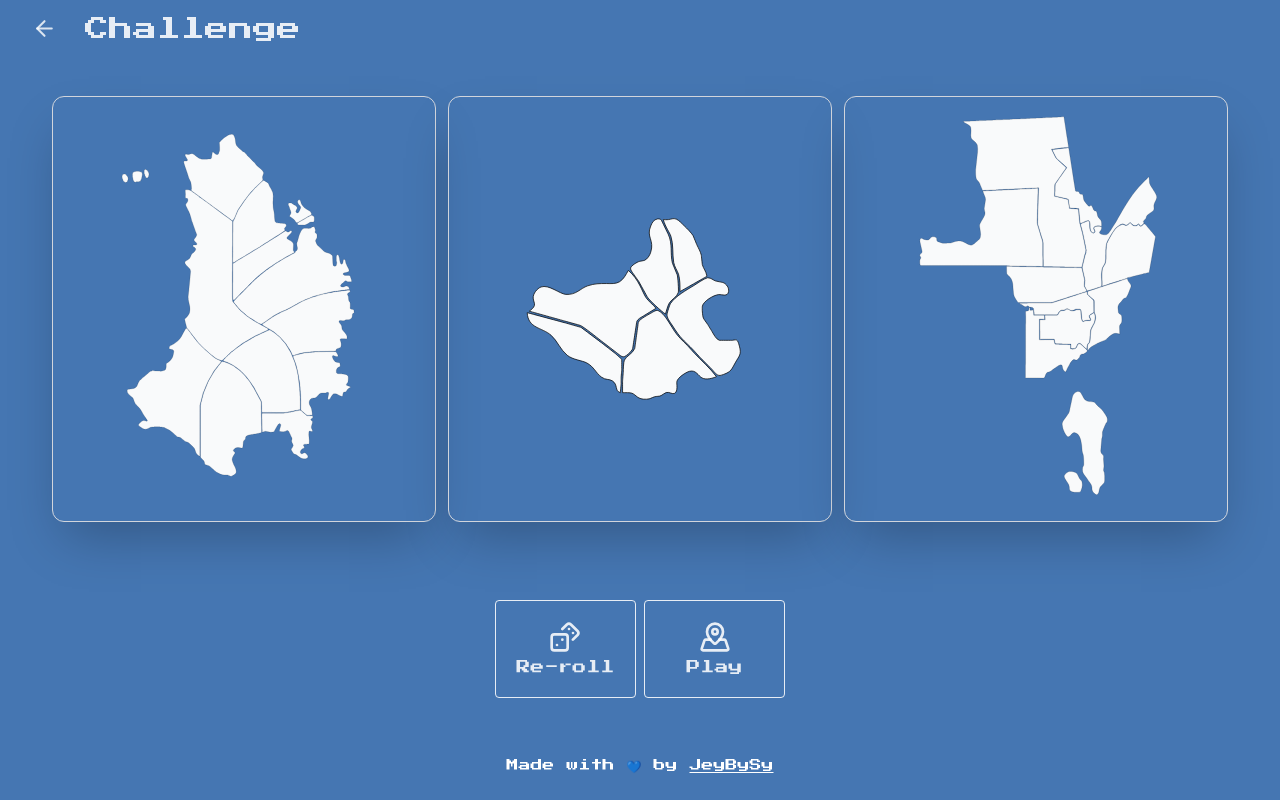
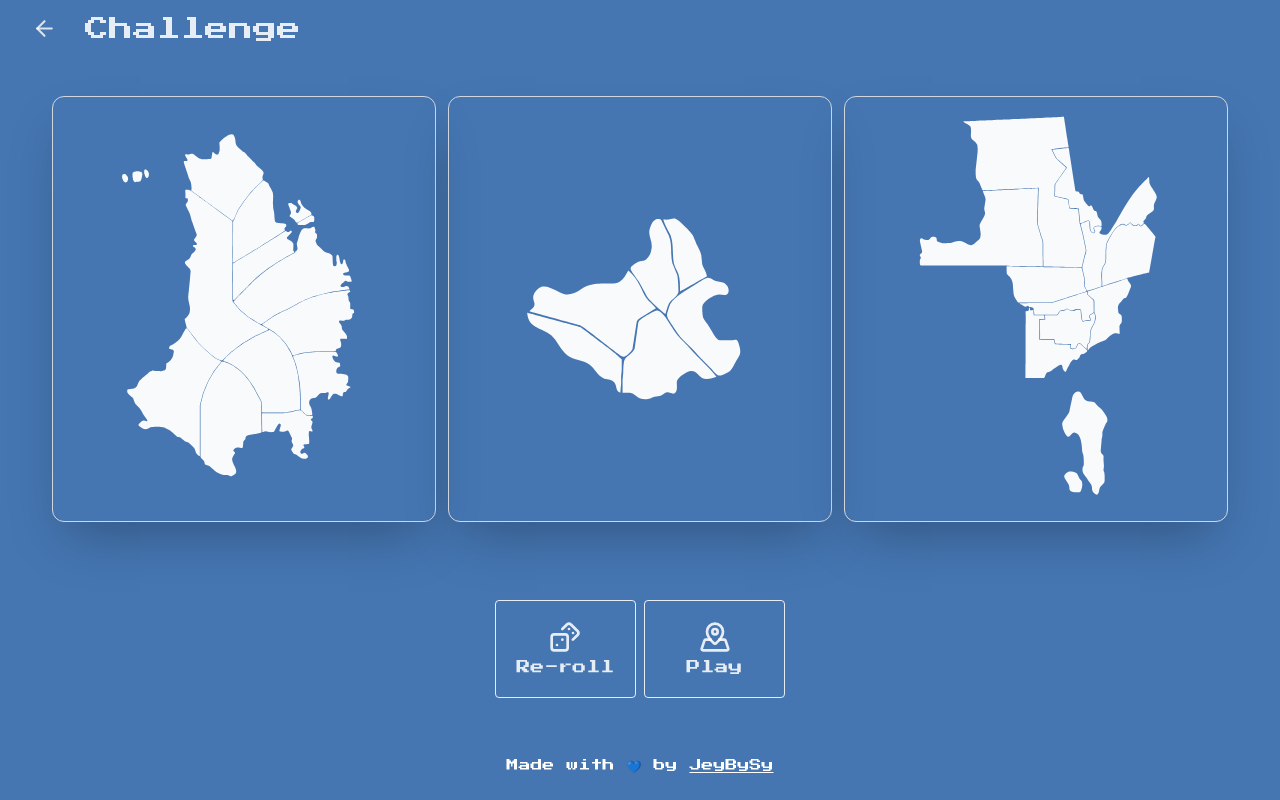
Before and after one commit to JeyBySy/MapaManiaPH, a React (Vite) app: page /challenge in a window 1280 px wide. Built offline with nearby package versions, Linux system fonts and the light colour scheme.

Commit message:
General UI update

```diff
--- a/src/App.css
+++ b/src/App.css
@@ -34,7 +34,7 @@ a {
   @apply dark:bg-retro-purple bg-retro-mint;
 }
 .drop-shadow-accent-hover {
-  @apply hover:drop-shadow-2xl hover:drop-shadow-retro-bg/80;
+  @apply hover:drop-shadow hover:drop-shadow-retro-bg/80;
 }
 .fill-accent {
   @apply dark:fill-retro-purple fill-retro-mint;
--- a/src/components/MapSVG.tsx
+++ b/src/components/MapSVG.tsx
@@ -233,7 +233,6 @@ const MapSVG: React.FC<SVGProps> = ({
                                         id={path.id || undefined}
                                         d={path.d}
                                         className={`map_svg drop-shadow-accent-hover transition-all ${dynamicFill}`}
-                                        stroke="black"
                                         onClick={(e) => {
                                             e.preventDefault();
                                             handlePathClick(path.id);
@@ -259,7 +258,7 @@ const MapSVG: React.FC<SVGProps> = ({
                             </p>
                         </div>
                     )}
-                </div>
+                </div >
             )}
         </>
     );
```
